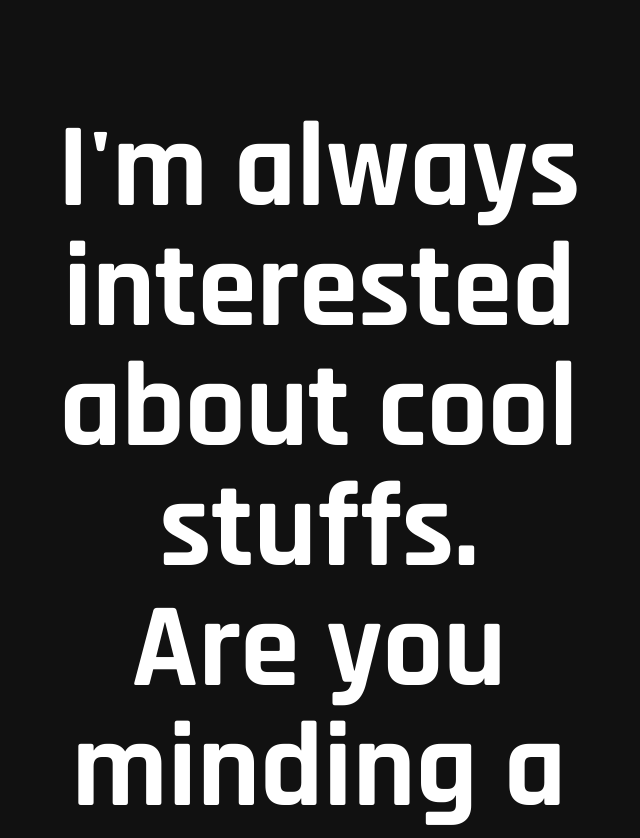
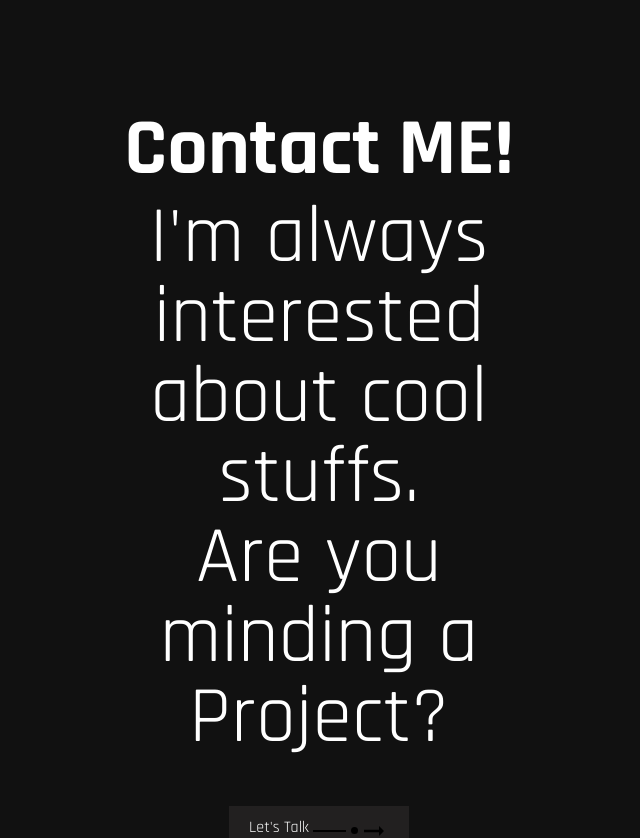
Before and after one commit to lamilekan263/devL, a React (Create React App) app: page / in a window 1280 px wide. Shown: the part 2853-3691 px from the top of the page, without its empty margins (321-961 px from the left). Built offline with nearby package versions, Linux system fonts and the light colour scheme.

Commit message:
another changes made

```diff
--- a/src/components/contact/Contact.css
+++ b/src/components/contact/Contact.css
@@ -4,9 +4,9 @@
     margin:20vh auto;
 }
 .contactPage h1{
-    font-size: 4rem;
+    font-size: 3rem;
     color: white;
-    font-weight:700;
+    font-weight:400;
     line-height: 1;
 }
 .contactPage a{
@@ -31,13 +31,20 @@
 
     background-color: white;
 }
+#con{
+        font-weight: 700;
+    }
+
 
 @media(min-width:760px){
     .contactPage h1{
 
     color: white;
-    font-weight:700;
+    font-weight:400;
     line-height: 1;
-    font-size:120px;
+    font-size:80px;
+    }
+    #con{
+        font-weight: 700;
+    }
 }
-}
--- a/src/components/contact/Contact.js
+++ b/src/components/contact/Contact.js
@@ -5,6 +5,7 @@ const Contact = () => {
     return (
       <div className="contactPage my-5" id="contact">
         <div className="container">
+          <h1 id="con">Contact ME!</h1>
           <h1>
             <span>I'm always</span>
             <br />
```
Also changed, not shown: 1 other file (tests, documents, lock files or other folders).
